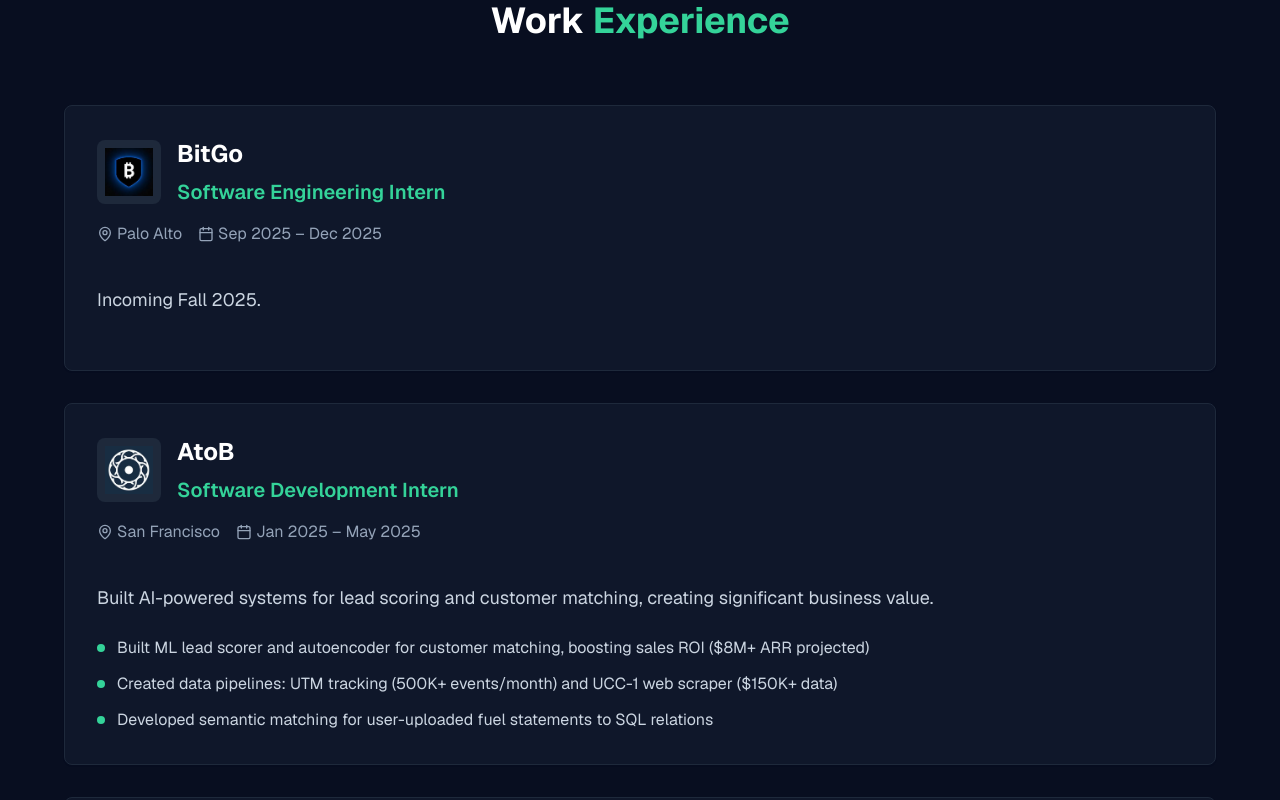
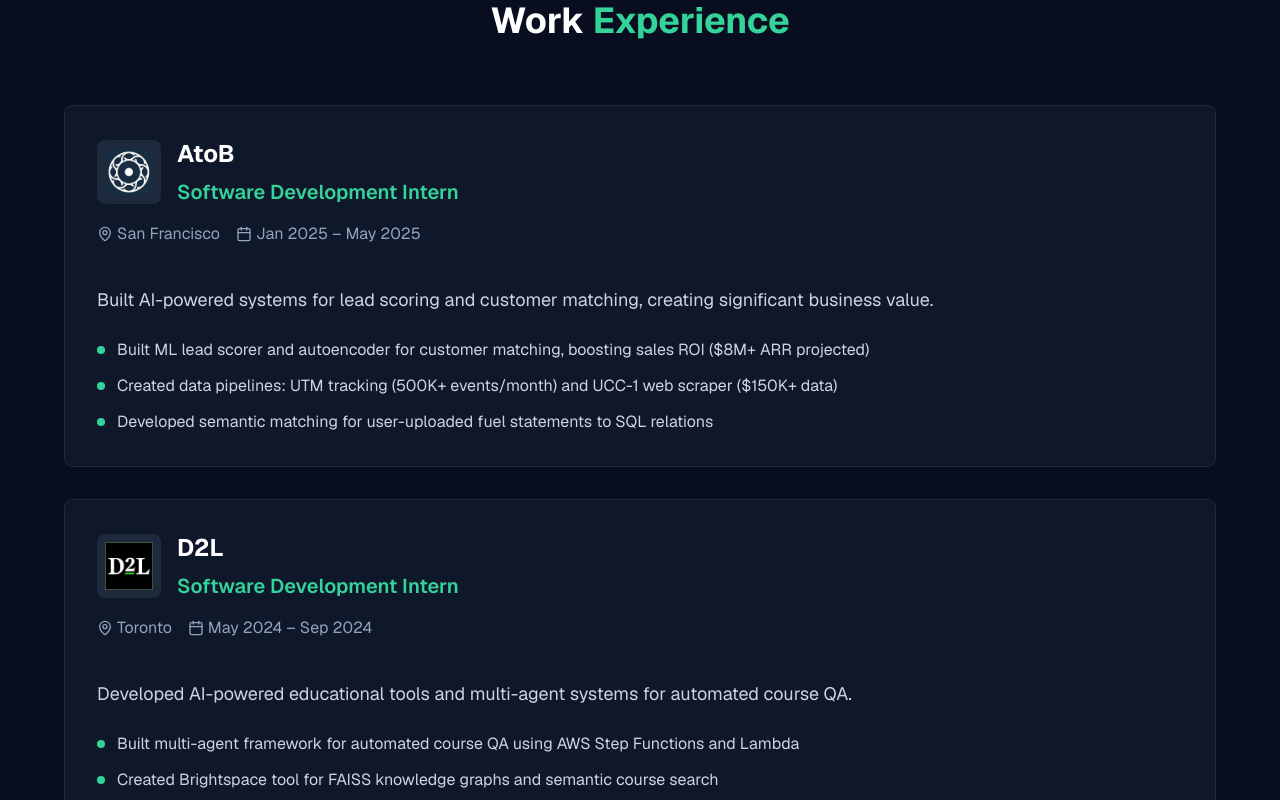
Before and after one commit to koralkulacoglu/portfolio, a Next.js app: page / in a window 1280 px wide. Shown: the part 1640-2440 px from the top of the page. Built offline with nearby package versions, Linux system fonts and the light colour scheme.

Commit message:
temporarily get rid of company until later

```diff
--- a/components/experience-section.tsx
+++ b/components/experience-section.tsx
@@ -5,15 +5,15 @@
 
 export function ExperienceSection() {
   const experiences = [
-    {
-      company: "BitGo",
-      role: "Software Engineering Intern",
-      location: "Palo Alto",
-      period: "Sep 2025 – Dec 2025",
-      description: "Incoming Fall 2025.",
-      highlights: [],
-      image: "/bitgo.jpg",
-    },
+    // {
+    //   company: "BitGo",
+    //   role: "Software Engineering Intern",
+    //   location: "Palo Alto",
+    //   period: "Sep 2025 – Dec 2025",
+    //   description: "Incoming Fall 2025.",
+    //   highlights: [],
+    //   image: "/bitgo.jpg",
+    // },
     {
       company: "AtoB",
       role: "Software Development Intern",
```
